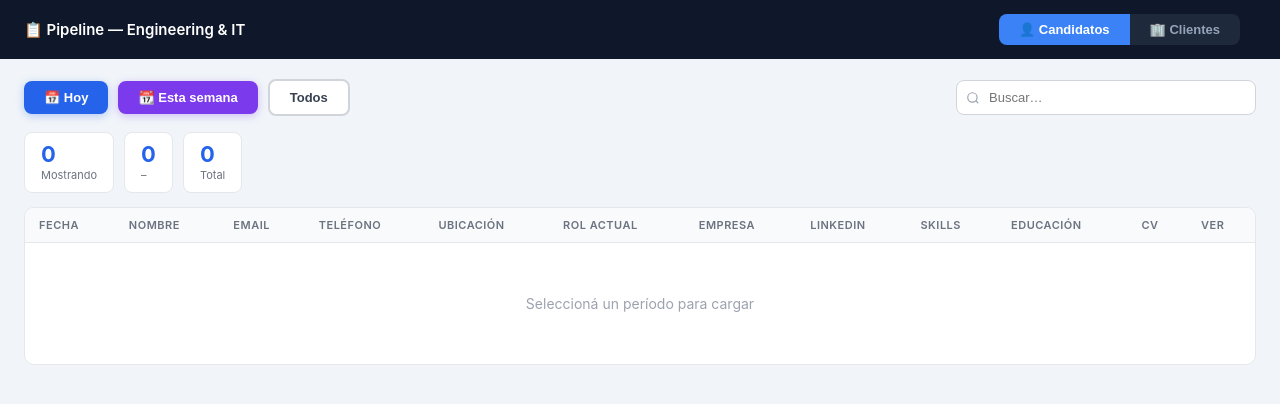
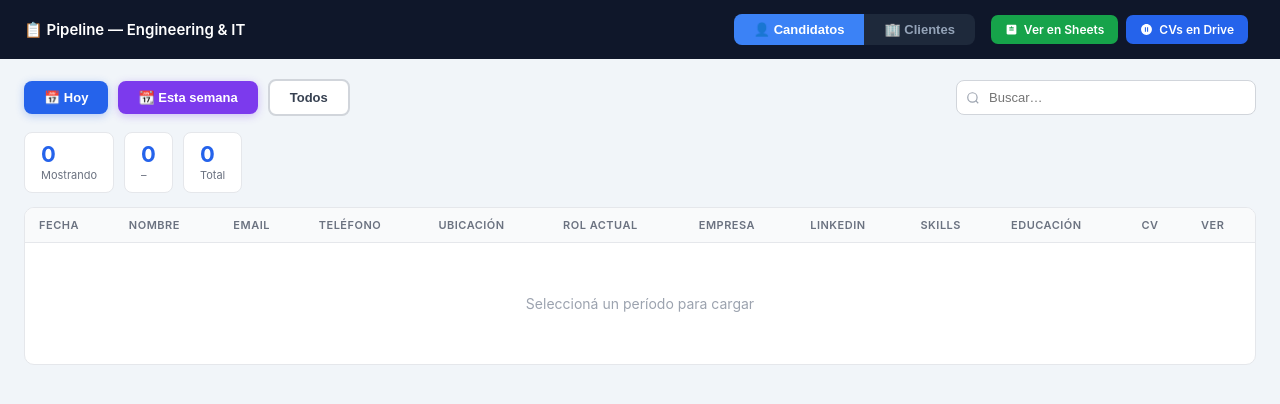
Before and after one commit to marmengualfalcon-boop/careers-hub, a website: page dashboard.html in a window 1280 px wide. Both pictures are taken after a click on the button "👤 Candidatos". Drawn offline with Linux system fonts and the light colour scheme.

Commit message:
Add files via upload

```diff
--- a/dashboard.html
+++ b/dashboard.html
@@ -97,7 +97,19 @@
       <button class="tab-btn active" id="tab-cand" onclick="switchTab('candidates')">👤 Candidatos</button>
       <button class="tab-btn" id="tab-cli"  onclick="switchTab('clients')">🏢 Clientes</button>
     </div>
-    <span id="last-updated"></span>
+    <div style="display:flex;align-items:center;gap:8px;flex-wrap:wrap;">
+      <a id="sheets-link" href="https://docs.google.com/spreadsheets/d/1WrKof6GIxxrUDdqggF9Wfk30UVubf2IU_HN92BQn1ZI/edit" target="_blank"
+         style="display:inline-flex;align-items:center;gap:6px;background:#16a34a;color:#fff;text-decoration:none;padding:7px 14px;border-radius:7px;font-size:12px;font-weight:600;white-space:nowrap;">
+        <svg width="13" height="13" viewBox="0 0 24 24" fill="currentColor"><path d="M19 3H5c-1.1 0-2 .9-2 2v14c0 1.1.9 2 2 2h14c1.1 0 2-.9 2-2V5c0-1.1-.9-2-2-2zm-7 3c.55 0 1 .45 1 1s-.45 1-1 1-1-.45-1-1 .45-1 1-1zm4 8H8v-2h8v2zm0-4H8V8h8v2z"/></svg>
+        Ver en Sheets
+      </a>
+      <a id="drive-link" href="https://drive.google.com/drive/search?q=CVs+Careers+Hub" target="_blank"
+         style="display:none;align-items:center;gap:6px;background:#2563eb;color:#fff;text-decoration:none;padding:7px 14px;border-radius:7px;font-size:12px;font-weight:600;white-space:nowrap;">
+        <svg width="13" height="13" viewBox="0 0 24 24" fill="currentColor"><path d="M12 2C6.48 2 2 6.48 2 12s4.48 10 10 10 10-4.48 10-10S17.52 2 12 2zm-1 14H9V8h2v8zm4 0h-2V8h2v8z"/></svg>
+        CVs en Drive
+      </a>
+      <span id="last-updated" style="font-size:11px;color:#64748b;"></span>
+    </div>
   </div>
 </header>
 
@@ -184,6 +196,7 @@ const COLS_CLIENTS = [
 ];
 
 // ── Tab switching ─────────────────────────────────────────────────────────────
+const SHEET_BASE = 'https://docs.google.com/spreadsheets/d/1WrKof6GIxxrUDdqggF9Wfk30UVubf2IU_HN92BQn1ZI/edit';
 function switchTab(tab) {
   currentTab = tab;
   allRows = []; filteredRows = []; page = 1; activeFilter = null;
@@ -195,6 +208,18 @@ function switchTab(tab) {
   renderEmpty('Seleccioná un período para cargar');
   updateStats(0, 0, 0, '–');
   renderHeaders();
+  // Update header links
+  const sheetsLink = document.getElementById('sheets-link');
+  const driveLink  = document.getElementById('drive-link');
+  if (tab === 'candidates') {
+    sheetsLink.href = SHEET_BASE + '#gid=0';
+    sheetsLink.title = 'Hoja: Pipeline Candidatos · marmengual@gmail.com';
+    driveLink.style.display = 'inline-flex';
+  } else {
+    sheetsLink.href = SHEET_BASE;
+    sheetsLink.title = 'Hoja: Submissions · marmengual@gmail.com';
+    driveLink.style.display = 'none';
+  }
 }
 
 // ── Load data ─────────────────────────────────────────────────────────────────
@@ -427,6 +452,10 @@ function esc(s) {
 
 // ── Init ──────────────────────────────────────────────────────────────────────
 renderHeaders();
+// Set initial header link state (candidates is default)
+document.getElementById('sheets-link').href = SHEET_BASE + '#gid=0';
+document.getElementById('sheets-link').title = 'Hoja: Pipeline Candidatos · marmengual@gmail.com';
+document.getElementById('drive-link').style.display = 'inline-flex';
 </script>
 </body>
 </html>
```
